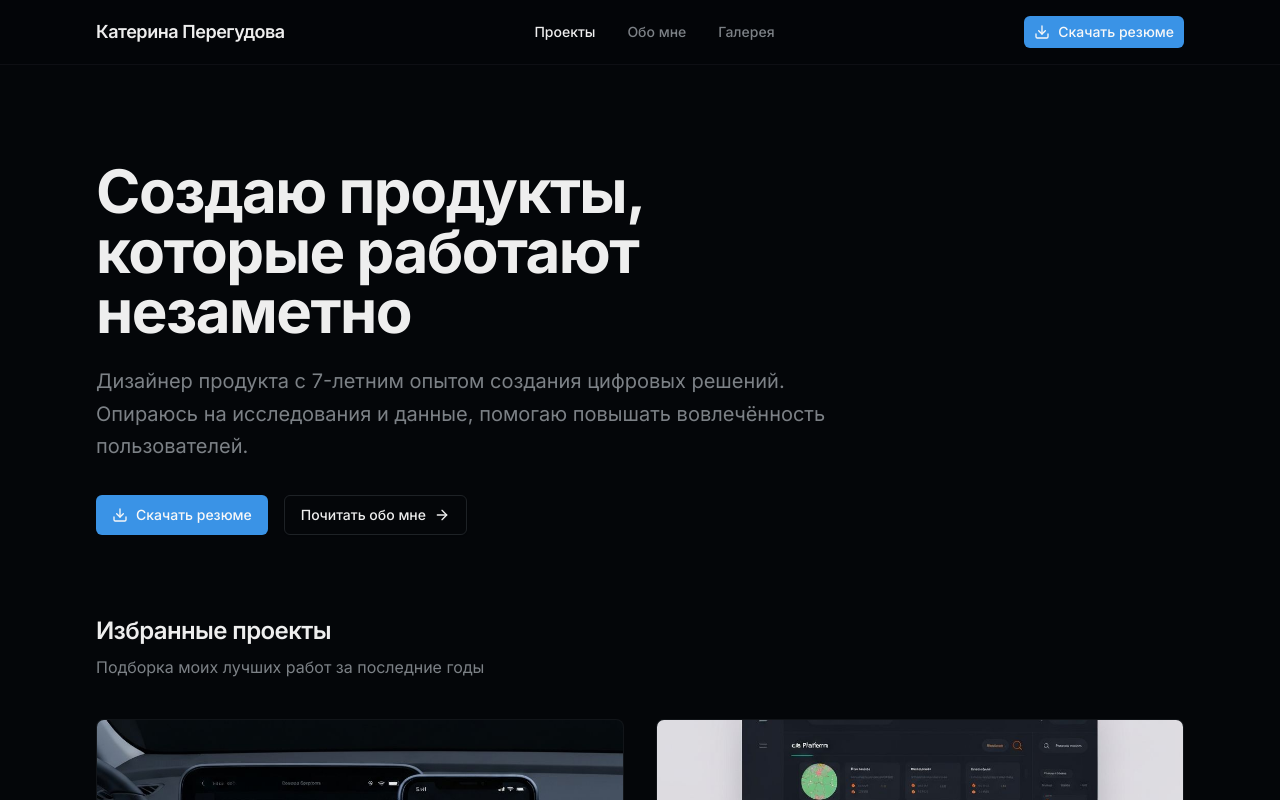
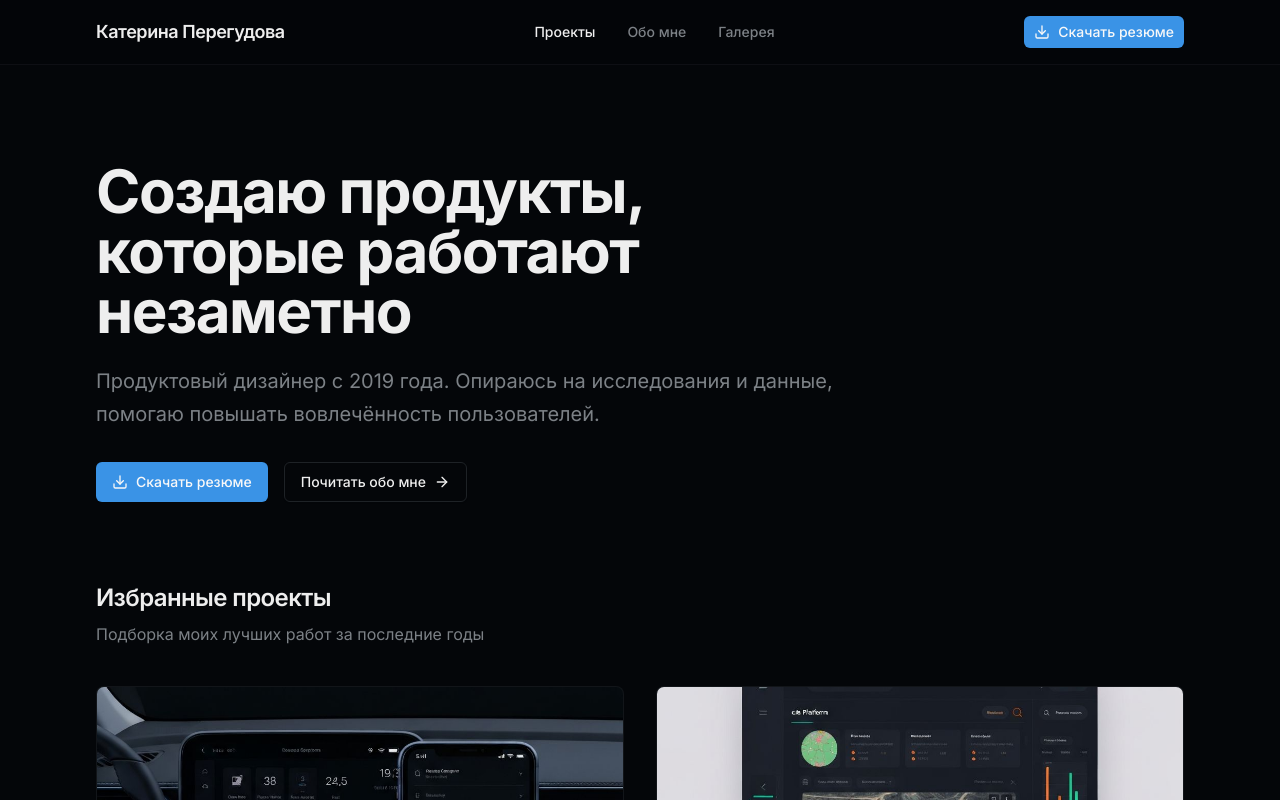
Before and after one commit to ekperegudik/portfolio-website, a Next.js app: page / in a window 1280 px wide. Shown: the top 800 px of the page. Built offline with nearby package versions, Linux system fonts and the light colour scheme.

Commit message:
feat: update home page layout and project showcase
Co-authored-by: null <205424771+ekperegudik@users.noreply.github.com>

```diff
--- a/app/page.tsx
+++ b/app/page.tsx
@@ -14,7 +14,7 @@ export default function HomePage() {
             <span className="text-balance">Создаю продукты, которые работают незаметно</span>
           </h1>
           <p className="mb-8 text-lg leading-relaxed text-muted-foreground sm:text-xl">
-            Дизайнер продукта с 7-летним опытом создания цифровых решений.
+            Продуктовый дизайнер с 2019 года.
             Опираюсь на исследования и данные, помогаю повышать вовлечённость пользователей.
           </p>
           <div className="flex flex-col gap-4 sm:flex-row">
```
